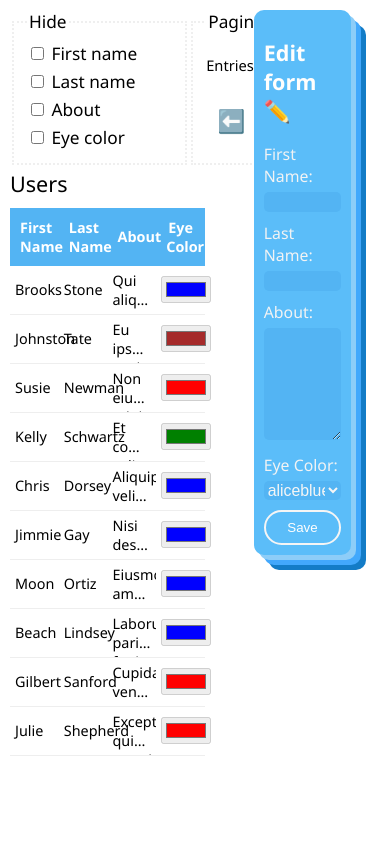
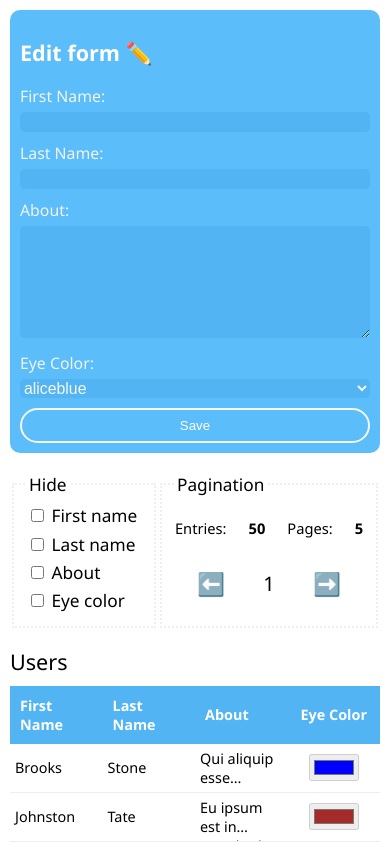
Before and after one commit to shutemov/infotecs-test-task, a plain HTML site: page index.html in a window 390 px wide. Shown: the top 844 px of the page. Drawn offline with Linux system fonts and the light colour scheme.

Commit message:
Добавляет @media (max-width: 991px) стили в style.css

```diff
--- a/style.css
+++ b/style.css
@@ -243,3 +243,38 @@
 .users-table-edit-form__textarea {
   resize: vertical;
 }
+
+@media (max-width: 991px) {
+  .container {
+    flex-wrap: wrap-reverse;
+  }
+
+  .table-section {
+    width: 100%;
+  }
+
+  .edit-section {
+    width: 100%;
+  }
+
+  .users-table {
+    margin-top: 30px;
+  }
+
+  .users-table-edit-form {
+    width: 100%;
+    box-shadow: none;
+  }
+
+  .users-table__column-hider {
+    width: 40%;
+  }
+
+  .users-table__pagination {
+    width: 60%;
+  }
+
+  .users-table__pagintaion-stats {
+    justify-content: space-between;
+  }
+}
```
